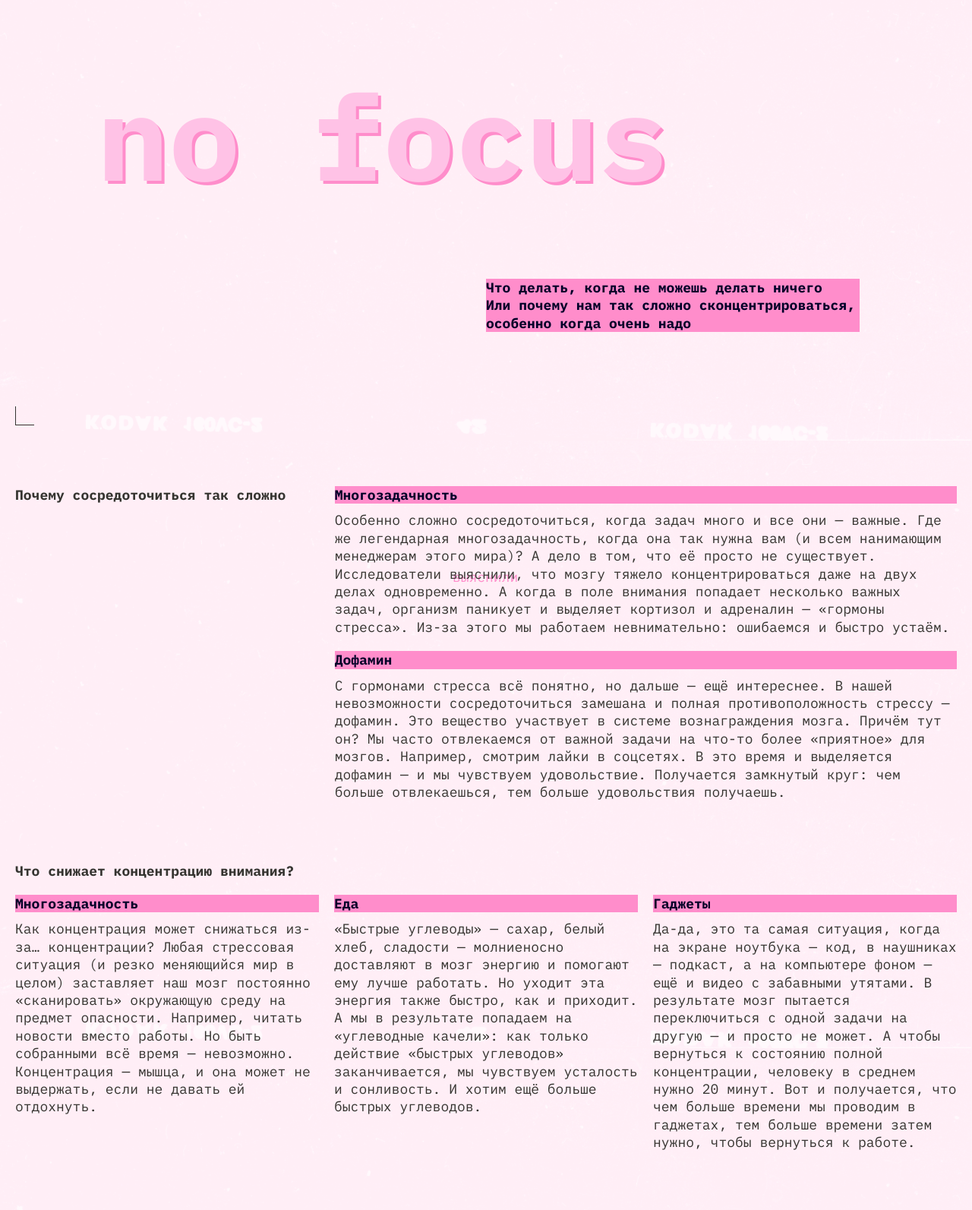
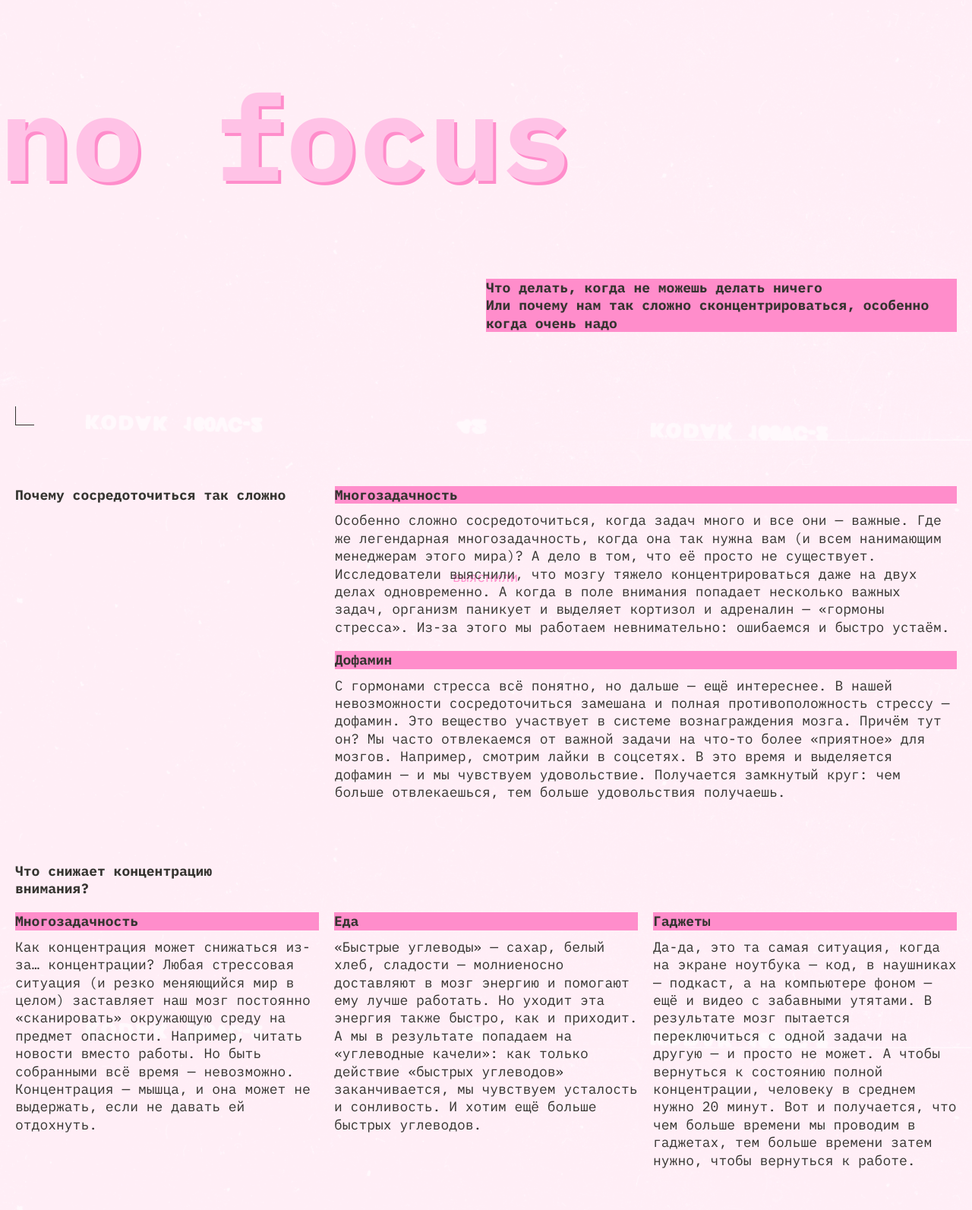
Before and after one commit to Bulanklot/slozhno-sosredotochitsya, a plain HTML site: page index.html in a window 1280 px wide. Shown: the part 220-1813 px from the top of the page at 76% size. Drawn offline with Linux system fonts and the light colour scheme.

Commit message:
bulanklotvandam

```diff
--- a/index.html
+++ b/index.html
@@ -56,9 +56,9 @@
     </header>
     <main class="main">
       <section class="content">
-        <div class="content__section content__section__intro">
+        <section class="content__section content__section__intro">
           <h2 class="content__title">Почему сосредоточиться так сложно</h2>
-          <div class="content__block content__block__intro">
+          <article class="content__block content__block__intro">
             <h3 class="title-decor">Многозадачность</h3>
             <p class="content__text">
               Особенно сложно сосредоточиться, когда задач много и все они —
@@ -76,8 +76,8 @@
               «гормоны стресса». Из-за этого мы работаем невнимательно:
               ошибаемся и быстро устаём.
             </p>
-          </div>
-          <div class="content__block">
+          </article>
+          <article class="content__block">
             <h3 class="title-decor">Дофамин</h3>
             <p class="content__text">
               С гормонами стресса всё понятно, но дальше — ещё интереснее. В
@@ -89,13 +89,13 @@
               чувствуем удовольствие. Получается замкнутый круг: чем больше
               отвлекаешься, тем больше удовольствия получаешь.
             </p>
-          </div>
-        </div>
-        <div class="сontent__section content__section__questions">
+          </article>
+        </section>
+        <section class="сontent__section content__section__questions">
           <h2 class="content__title content__title__questions">
             Что снижает концентрацию внимания?
           </h2>
-          <div class="content__block">
+          <article class="content__block content__block__questions">
             <h3 class="title-decor">Многозадачность</h3>
             <p class="content__text">
               Как концентрация может снижаться из-за… концентрации? Любая
@@ -105,8 +105,8 @@
               собранными всё время — невозможно. Концентрация — мышца, и она
               может не выдержать, если не давать ей отдохнуть.
             </p>
-          </div>
-          <div class="content__block">
+          </article>
+          <article class="content__block content__block__questions">
             <h3 class="title-decor">Еда</h3>
             <p class="content__text">
               «Быстрые углеводы» — сахар, белый хлеб, сладости — молниеносно
@@ -116,8 +116,8 @@
               углеводов» заканчивается, мы чувствуем усталость и сонливость. И
               хотим ещё больше быстрых углеводов.
             </p>
-          </div>
-          <div class="content__block">
+          </article>
+          <article class="content__block content__block__questions">
             <h3 class="title-decor">Гаджеты</h3>
             <p class="content__text">
               Да-да, это та самая ситуация, когда на экране ноутбука — код, в
@@ -128,9 +128,9 @@
               Вот и получается, что чем больше времени мы проводим в гаджетах,
               тем больше времени затем нужно, чтобы вернуться к работе.
             </p>
-          </div>
-        </div>
-        <div class="content__section content__section__answers">
+          </article>
+        </section>
+        <section class="content__section content__section__answers">
           <h2 class="content__title content__title__answers">
             Как концентрироваться лучше, чем золотая рыбка (то есть дольше трёх
             секунд)
@@ -138,7 +138,7 @@
           <h3 class="title-decor title__answers">
             5 простых (на самом деле не очень) советов
           </h3>
-          <div class="content__block">
+          <article class="content__block">
             <h4 class="column__title">Представьте небо и облака</h4>
             <p class="content__text">
               Или листья в ручье. Тут дело в лёгкой медитации, которая помогает
@@ -150,8 +150,8 @@
               вернуться в настоящий момент, а не волноваться о потенциальных
               проблемах из будущего.
             </p>
-          </div>
-          <div class="content__block">
+          </article>
+          <article class="content__block">
             <h4 class="column__title">Включите музыку</h4>
             <p class="content__text">
               Но не любую, и не любимую. Любимая может быть связана с сильными
@@ -159,8 +159,8 @@
               Подойдёт тихая, спокойная, умеренно-ритмичная. Можно вообще
               попробовать включить плейлист в «белым шумом» или нейромузыкой.
             </p>
-          </div>
-          <div class="content__block">
+          </article>
+          <article class="content__block">
             <h4 class="column__title">Прогуляйтесь</h4>
             <p class="content__text">
               Или даже пробегитесь. Лучше найти парк или лес: один эксперимент
@@ -175,8 +175,8 @@
               мозг поступит ещё больше кислорода и он будет лучше работать. Но и
               простая двадцатиминутная прогулка — тоже отличный вариант.
             </p>
-          </div>
-          <div class="content__block">
+          </article>
+          <article class="content__block">
             <h4 class="column__title">Хорошо ешьте</h4>
             <p class="content__text">
               Мы — не ваша бабушка, но это правда важно. Выбирайте продукты,
@@ -184,8 +184,8 @@
               высоким содержанием клетчатки: овощи, ягоды, бобовые (нут,
               чечевица, фасоль), коричневый рис, хлеб из цельнозерновой пшеницы.
             </p>
-          </div>
-          <div class="content__block">
+          </article>
+          <article class="content__block">
             <h4 class="column__title">Читайте</h4>
             <p class="content__text">
               Настоящие бумажные книги. Это правда помогает с концентрацией:
@@ -193,8 +193,8 @@
               даже секунд. А вот интересная книга способна затянуть и на
               несколько часов и круто тренирует направленное внимание.
             </p>
-          </div>
-        </div>
+          </article>
+        </section>
       </section>
       <section class="gallery">
         <h3 class="title-decor">А можно в картинках?</h3>
@@ -232,8 +232,8 @@
         </div>
       </section>
     </main>
-    <footer class="footer">
-      <h5 class="footer__title">focus</h5>
+    <footer class="footer decorated-zone">
+      <h2 class="footer__title">focus</h2>
     </footer>
     <script src="./scripts/script.js"></script>
   </body>
--- a/styles/dark.css
+++ b/styles/dark.css
@@ -19,6 +19,7 @@
   --intro-text-color: #000028;
   --bg-image: url(../images/cover-image-dark.png);
   --link-border-color:#F1B2CE;
+  --title-font-size: clamp(7.25rem, 7.0115rem + 1.0178vw, 7.5rem);
 }
 
 .page.theme_dark {
@@ -35,6 +36,24 @@
 }
 
 @media (prefers-color-scheme: dark) {
+  :root {
+    --bg-color: #000028;
+    --main-text-color: #F1B2CE;
+    --main-text-font: 'IBM Plex mono' , sans-serif;
+    --accent-color: #FF0070;
+    --bg-title-color: #FF0070;
+    --text-size: 18px;
+    --text-height: 23.4px;
+    --button-border-color: rgba(255, 0, 112, 0.4);
+    --button-focus-line-color:#FF0070;
+    --title-color: #DB00FF;
+    --shadow-color: #FF0070;
+    --intro-text-color: #000028;
+    --bg-image: url(../images/cover-image-dark.png);
+    --link-border-color:#F1B2CE;
+    --title-font-size: clamp(7.25rem, 7.0115rem + 1.0178vw, 7.5rem);
+  }
+
   .decorating {
     display: block;
   }
@@ -44,3 +63,23 @@
     background-color: var(--bg-color);
   }
 }
+
+@media (prefers-color-scheme: light) {
+  :root {
+  --main-text-color: #353430;
+  --bg-color: #FFF1F7;
+  --main-text-font: 'IBM Plex mono' , sans-serif;
+  --accent-color: #353430;
+  --bg-title-color: #FF8DCB;
+  --text-size: 18px;
+  --text-height: 23.4px;
+  --button-border-color: #353430;
+  --button-focus-line-color:#353430;
+  --title-color: #FFC2E6;
+  --shadow-color: #FF8DCB;
+  --intro-text-color: #000028;
+  --bg-image: url(../images/cover-image-light.png);
+  --link-border-color:#353430;
+  --title-font-size: clamp(7.25rem, 7.0115rem + 1.0178vw, 7.5rem);
+  }
+}
--- a/styles/light.css
+++ b/styles/light.css
@@ -15,7 +15,10 @@
   --button-focus-line-color:#353430;
   --title-color: #FFC2E6;
   --shadow-color: #FF8DCB;
-  --intro-text-color: #000028;
+  --intro-text-color: #353430;
+  --bg-image: url(../images/cover-image-light.png);
+  --link-border-color:#353430;
+  --title-font-size: clamp(7.25rem, 7.0115rem + 1.0178vw, 7.5rem);
 }
 
 .page.theme_light {
@@ -29,27 +32,57 @@
 
 @media (prefers-color-scheme: light) {
   :root {
+  --main-text-color: #353430;
   --bg-color: #FFF1F7;
-  --main-text-color: #353430;
   --main-text-font: 'IBM Plex mono' , sans-serif;
   --accent-color: #353430;
   --bg-title-color: #FF8DCB;
   --text-size: 18px;
   --text-height: 23.4px;
-  --button-border-color: #353430;
+  --button-border-color: rgba(50, 49, 45, 0.4);
   --button-focus-line-color:#353430;
   --title-color: #FFC2E6;
   --shadow-color: #FF8DCB;
-  --intro-text-color: #000028;
+  --intro-text-color: #353430;
   --bg-image: url(../images/cover-image-light.png);
+  --link-border-color:#353430;
+  --title-font-size: clamp(7.25rem, 7.0115rem + 1.0178vw, 7.5rem);
   }
+
+  .page {
+    background-image: var(--bg-image);
+    background-color: var(--bg-color);
+    }
+
+    .decorating {
+    display: none;
+    }
 }
 
 .theme_light .decorating {
   display: none;
 }
 
-@media (prefers-color-scheme: light) {
+
+@media (prefers-color-scheme: dark) {
+  :root {
+    --main-text-color: #353430;
+    --bg-color: #FFF1F7;
+    --main-text-font: 'IBM Plex mono' , sans-serif;
+    --accent-color: #353430;
+    --bg-title-color: #FF8DCB;
+    --text-size: 18px;
+    --text-height: 23.4px;
+    --button-border-color: rgba(50, 49, 45, 0.4);
+    --button-focus-line-color:#353430;
+    --title-color: #FFC2E6;
+    --shadow-color: #FF8DCB;
+    --intro-text-color: #353430;
+    --bg-image: url(../images/cover-image-light.png);
+    --link-border-color:#353430;
+    --title-font-size: clamp(7.25rem, 7.0115rem + 1.0178vw, 7.5rem);
+    }
+
   .page {
   background-image: var(--bg-image);
   background-color: var(--bg-color);
--- a/styles/style.css
+++ b/styles/style.css
@@ -1,7 +1,6 @@
 /* Основные стили проекта. Это стили для темы, которую вы верстаете первой. */
 
-
-.header::before {
+.decorated-zone::before {
   border-inline-end: 1px solid var(--accent-color);
   border-block-start: 1px solid var(--accent-color);
   inline-size: 25px;
@@ -12,7 +11,7 @@
   inset-block-start: 10px;
 }
 
-.header::after {
+.decorated-zone::after {
   border-inline-start: 1px solid var(--accent-color);
   border-block-end: 1px solid var(--accent-color);
   inline-size: 25px;
@@ -58,11 +57,13 @@
   grid-template-rows: 1fr min-content 1fr;
   justify-content: center;
   block-size: 100vh;
+  min-block-size: 668px;
   position: relative;
   box-sizing: border-box;
   padding: 10px;
+  inline-size: 100vw;
   min-inline-size: 375px;
-
+  grid-template-columns: repeat(auto-fill, 100%);
 }
 
 .header__theme-menu {
@@ -81,6 +82,7 @@
   font-size: var(--text-size);
   color: var(--accent-color);
   line-height: 100%;
+  outline: none;
 }
 
 .header__theme-menu-button {
@@ -94,23 +96,21 @@
   transform: none;
   inline-size: 70px;
   block-size: 26px;
+  cursor: pointer;
+  outline: none;
 }
 
 .header__theme-menu-button:hover {
   border: 1px solid var(--button-border-color);
-  --text-size: 25px;
-  --text-height: 25px;
 }
 
 .header__theme-menu-button:focus-visible {
   border-block-end: 1px solid var(--button-focus-line-color);
   outline: none;
-  --text-size: 25px;
-  --text-height: 25px;
 }
 
 .header__title {
-  font-size: clamp(7.25rem, 7.0115rem + 1.0178vw, 7.5rem);
+  font-size: var(--title-font-size);
   font-weight: bold;
   color: var(--title-color);
   line-height: 95.7px;
@@ -125,8 +125,8 @@
 .header__text {
   grid-row:auto;
   align-self: center;
-  inline-size: 355px;
-  block-size: 117px;
+  min-inline-size: 355px;
+  inline-size: 100%;
   justify-self: center;
 }
 
@@ -147,7 +147,6 @@
 .page {
   background-image: var(--bg-image);
   background-position: center;
-  object-fit: cover;
   background-attachment: fixed;
   background-repeat: no-repeat;
   background-size: cover;
@@ -182,15 +181,11 @@
 
 .content__link:hover {
    border-block-end: 1px solid var(--link-border-color);
-   --text-size: 25px;
-   --text-height: 32.5px;
   }
 
 .content__link:focus-visible {
   border: 1px solid var(--link-border-color);
   outline:none;
-  --text-size: 25px;
-  --text-height: 32.5px;
 }
 
 .main {
@@ -198,7 +193,7 @@
   padding: 10px;
   gap: 50px;
   display: grid;
-  grid-template-columns: repeat(auto-fill, 355px);
+  grid-template-columns: repeat(auto-fill, 100%);
   margin-block-start: 30px;
   font-size: inherit;
 }
@@ -211,6 +206,7 @@
   display:grid;
   gap:20px;
 }
+
 
 .content__block {
   display: grid;
@@ -266,7 +262,10 @@
 }
 
 .footer {
+  min-block-size: 668px;
   block-size: 100vh;
+  inline-size: 100vw;
+  min-inline-size: 375px;
   box-sizing: border-box;
   padding:10px;
   display: flex;
@@ -276,30 +275,8 @@
   position: relative;
 }
 
-.footer::before {
-  border-inline-end: 1px solid var(--accent-color);
-  border-block-start: 1px solid var(--accent-color);
-  inline-size: 25px;
-  block-size: 25px;
-  content:'';
-  position: absolute;
-  inset-inline-end: 10px;
-  inset-block-start: 10px;
-}
-
-.footer::after {
-  border-inline-start: 1px solid var(--accent-color);
-  border-block-end: 1px solid var(--accent-color);
-  inline-size: 25px;
-  block-size: 25px;
-  content:'';
-  position: absolute;
-  inset-block-end: 10px;
-  inset-inline-start: 10px;
-}
-
 .footer__title {
-  font-size: clamp(7.25rem, 7.0115rem + 1.0178vw, 7.5rem);
+  font-size: var(--title-font-size);
   font-weight: bold;
   color: var(--title-color);
   line-height: 95.7px;
@@ -308,13 +285,18 @@
   text-shadow: 2px 2px 0 var(--shadow-color);
 }
 
-@media (376px <= width <= 768px) and (orientation: portrait) {
+@media (width >= 768px) and (orientation: portrait) {
+  .header__title,
+  .footer__title {
+  --title-font-size: clamp(7.5rem, 0.5625rem + 14.4531vw, 9.8125rem);
+  }
+
   .header {
     padding: 20px;
-    grid-template-columns: repeat(auto-fill, 728px);
+    grid-template-columns: repeat(auto-fill, 100%);
   }
 
-  .header::before {
+  .decorated-zone::before {
     inset-inline-end: 20px;
     inset-block-start: 20px;
   }
@@ -327,6 +309,7 @@
   .header__title {
     justify-self: start;
     margin-inline-start: -22px;
+    font-size: var(--title-font-size);
   }
 
   .header__text {
@@ -336,14 +319,14 @@
     justify-self: end;
   }
 
-  .header::after {
+  .decorated-zone::after {
     inset-block-end: 20px;
     inset-inline-start: 20px;
   }
 
   .main {
     padding: 20px;
-    grid-template-columns: repeat(auto-fill, 728px);
+    grid-template-columns: repeat(auto-fill, 100%);
     margin-block-start: 40px;
     gap: 80px;
   }
@@ -353,7 +336,7 @@
   }
 
   .content__section {
-    grid-template-columns: 236px 472px;
+    grid-template-columns: 1fr 2fr;
   }
 
   .content__block {
@@ -361,7 +344,7 @@
   }
 
   .content__section__questions {
-    grid-template-columns: repeat(auto-fill, 728px);
+    grid-template-columns: repeat(auto-fill, 100%);
   }
 
   .content__section__questions .content__block {
@@ -397,26 +380,22 @@
     padding: 20px;
   }
 
-  .footer::after {
-    inset-block-end: 20px;
-    inset-inline-start: 20px;
-  }
-
-  .footer::before {
-    inset-inline-end: 20px;
-    inset-block-start: 20px;
-  }
-
   .footer__title {
     font-size: clamp(7.5rem, 0.5625rem + 14.4531vw, 9.8125rem);
   }
 }
 
-@media (width >= 1024px ) and (orientation: landscape) {
+@media ( width >= 1024px ) and (orientation: landscape) {
+
+  .header__title,
+  .footer__title {
+  --title-font-size: clamp(7.5rem, 0.5625rem + 14.4531vw, 9.8125rem);
+  }
+
 
   .header {
       padding: 20px;
-      grid-template-columns: repeat(auto-fill, 1024px);
+      grid-template-columns: repeat(auto-fill, 100%);
     }
 
   .header__theme-menu {
@@ -431,17 +410,17 @@
   }
 
   .header__title {
-    font-size: clamp(7.5rem, 0.5625rem + 14.4531vw, 9.8125rem);
+    font-size: var(--title-font-size);
+    margin-inline-start: -20px;
   }
 
   .header__text {
     grid-row: auto;
     align-self: center;
-    inline-size: calc(50% - 20px);
+    inline-size: 50%;
     justify-self: end;
     block-size: min-content;
     margin-block-start: 16px;
-    margin-inline-end: 20px;
   }
 
   .decorating {
@@ -449,12 +428,12 @@
     inset-inline-end: 48px;
   }
 
-  .header::before {
+  .decorated-zone::before {
     inset-inline-end: 20px;
     inset-block-start: 20px;
   }
 
-  .header::after {
+  .decorated-zone::after {
     inset-block-end: 20px;
     inset-inline-start: 20px;
   }
@@ -486,15 +465,20 @@
     gap: 80px;
   }
 
+  .content__title__questions {
+    grid-column: span 3;
+    max-inline-size: 315px;
+  }
   .content__section__questions {
     display: grid;
     gap: 20px;
     grid-template-columns: repeat(3 , 1fr);
+    grid-auto-flow: row;
   }
 
   .content__section__questions .content__block {
     grid-column: auto;
-    grid-row: 2;
+    grid-row: auto;
     grid-auto-rows: min-content;
   }
 
@@ -526,18 +510,7 @@
     padding: 20px;
   }
 
-  .footer::after {
-    inset-block-end: 20px;
-    inset-inline-start: 20px;
-  }
-
-  .footer::before {
-    inset-inline-end: 20px;
-    inset-block-start: 20px;
-  }
-
   .footer__title {
     font-size: clamp(7.5rem, 0.5625rem + 14.4531vw, 9.8125rem);
   }
-
 }
--- a/styles/variables.css
+++ b/styles/variables.css
@@ -17,4 +17,5 @@
   --intro-text-color: #000028;
   --bg-image: url(../images/cover-image-dark.png);
   --link-border-color:#F1B2CE;
+  --title-font-size: clamp(7.25rem, 7.0115rem + 1.0178vw, 7.5rem);
 }
```
